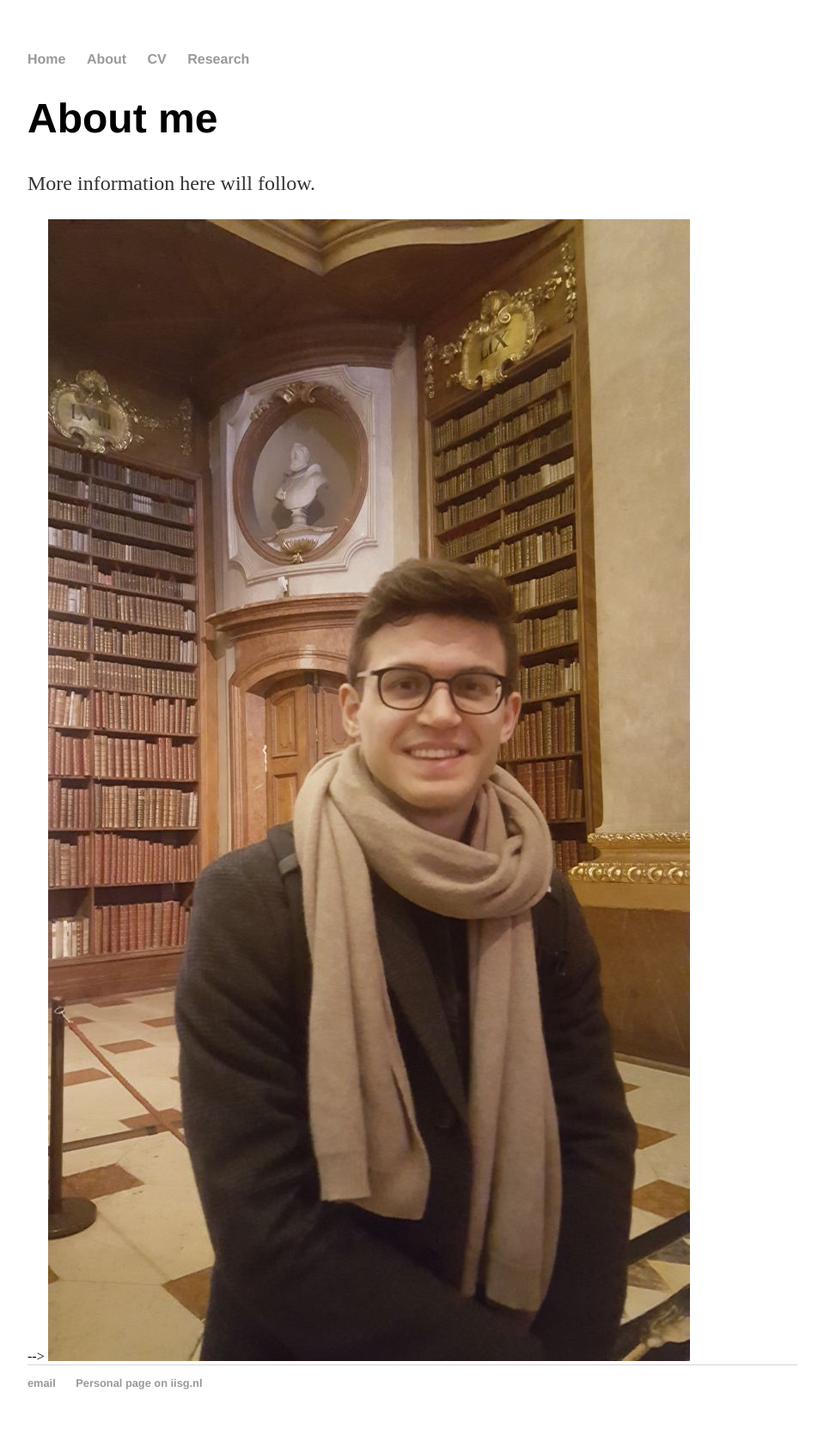
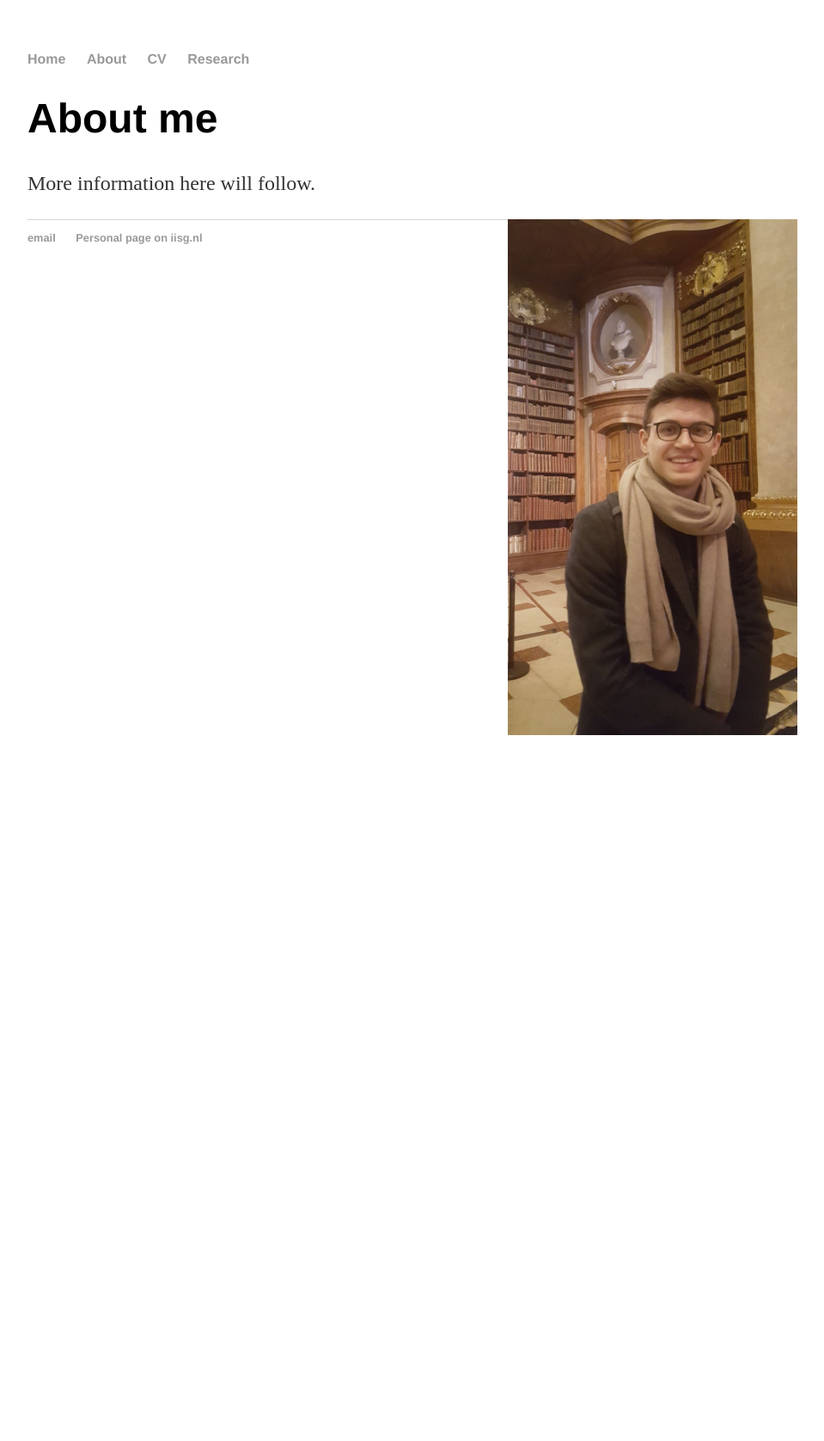
Before and after one commit to kok-joris/kok-joris.github.io, a Jekyll site: the page built from about/index.html, in a window 1280 px wide. Shown: the whole page at 86% size, without its empty margins (160-1119 px from the left). Built offline with Jekyll 4.4.1, drawn with Linux system fonts in a browser that asks for light colours; Markdown is read by kramdown in place of the engine named in the settings; after the commit the page ends 900 px from its top, so only the background shows below that.

Commit message:
Update index.html
Align picture right and rescale height

```diff
--- a/about/index.html
+++ b/about/index.html
@@ -5,7 +5,6 @@
 <div class="blurb">
 	<h1>About me</h1>
 	<p>More information here will follow.</p>
-	<! -- <img src="https://kok-joris.github.io/images/diamantkloversatelier1902.jpg" class="inline"/> -->
-	<img src="https://kok-joris.github.io/images/Joris bibliotheek foto.jpeg" class="inline"/>
+	<img src="https://kok-joris.github.io/images/Joris bibliotheek foto.jpeg" class="inline" align="right" height=600>
 
 </div><!-- /.blurb -->
```
